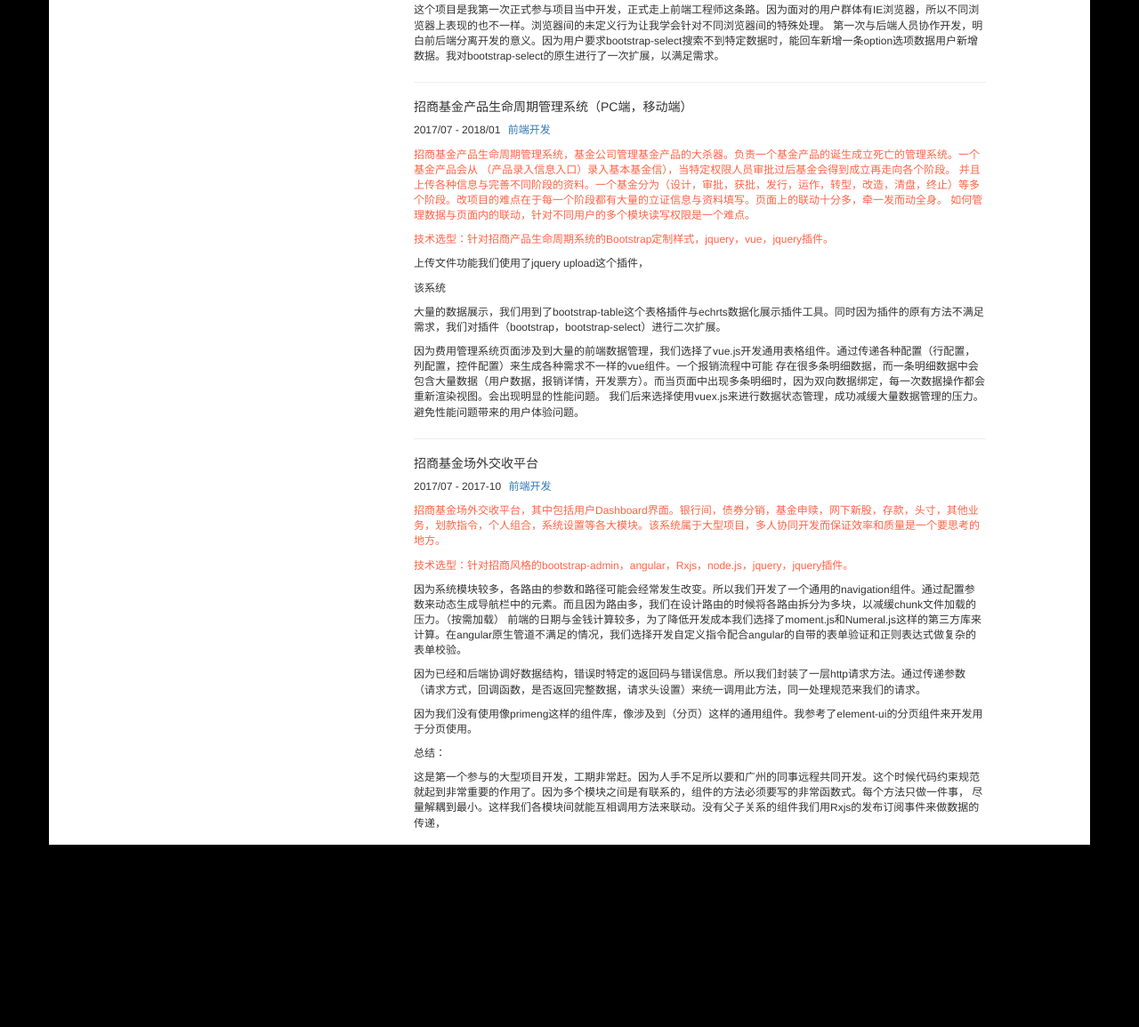
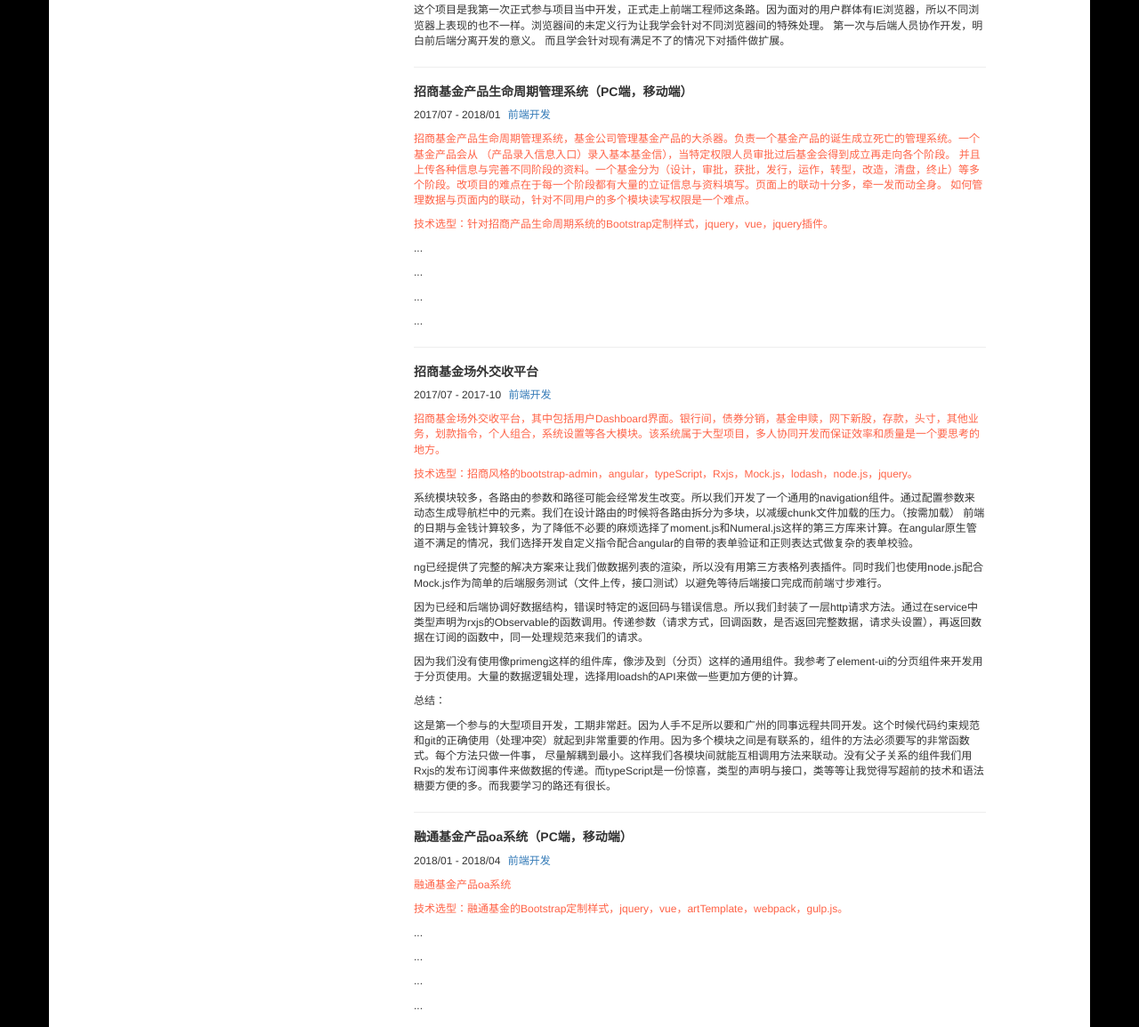
Before and after one commit to onaug6th/onaug6th.github.io, a plain HTML site: page index.html in a window 1280 px wide. Shown: the part 895-2050 px from the top of the page at 89% size. Before the commit the page ends 1845 px from the top, so only its background shows below. Drawn offline with nearby package versions, Linux system fonts and the light colour scheme.

Commit message:
修改了内容

```diff
--- a/index.html
+++ b/index.html
@@ -20,9 +20,8 @@
         padding-bottom: 15px;
     }
 
-    h2,
-    h3,
-    h4 {
+    .my-profile h2,
+    .my-profile h4 {
         font-weight: 100 !important;
     }
 
@@ -101,6 +100,10 @@
         font-size: 12px;
     }
 
+    .history h5 {
+        font-weight: 600;
+    }
+
     .history p {
         font-size: 12px;
     }
@@ -151,8 +154,8 @@
                             </span>
                         </li> -->
                     </ul>
-                    <h5>工作年限</h5>
-                    <ul class="profile-link" style="padding: 0px;">
+                    <h5 class="hide">工作年限</h5>
+                    <ul class="profile-link hide" style="padding: 0px;">
                         <li>
                             <span>
                                 一年
@@ -209,7 +212,7 @@
                     <p>能够将新知识快速转化为自己技术的学习能力</p>
                     <p>手写ESLint规范代码和JSDoc要求的注释</p>
                     <p>遇到自己不会的难题会将自己的看法和研究向他人请教他人的见解和看法，总结出更好的解决方案</p>
-                    <p>项目遇到瓶颈带头冲锋攻坚</p>
+                    <p>项目遇到瓶颈时带头冲锋攻坚</p>
                 </div>
                 <div class="skill row">
                     <h4>技能清单</h4>
@@ -247,7 +250,7 @@
                             因为涉及到大部分的金钱校验与千分位计算，涉及金额的计算必须要十分小心。所以前端选择了Numeral.js这个格式和金钱计算的库来确保金钱的运算失误降低至最少。
                         </p>
                         <p>
-                            大量的数据展示，我们用到了bootstrap-table这个表格插件与echrts数据化展示插件工具。同时因为插件的原有方法不满足需求，我们对插件（bootstrap，bootstrap-select）进行二次扩展。
+                            大量的数据展示，我们用到了bootstrap-table这个表格插件与echrts数据化展示插件工具。同时因为插件的原有方法不满足需求，对插件（bootstrap，bootstrap-select）进行二次扩展。
                         </p>
                         <p>
                             因为费用管理系统页面涉及到大量的前端数据管理，我们选择了独立引用vue.js开发通用表格组件。通过传递各种配置（行配置，列配置，控件配置）来生成各种需求不一样的vue组件。一个报销流程中可能 存在很多条明细数据，而一条明细数据中会包含大量数据（用户数据，报销详情，开发票方）。而当页面中出现多条明细时，因为双向数据绑定，每一次数据操作都会重新渲染视图。会出现明显的性能问题。
@@ -257,11 +260,11 @@
                             总结：
                         </p>
                         <p>
-                            这个项目是我第一次正式参与项目当中开发，正式走上前端工程师这条路。因为面对的用户群体有IE浏览器，所以不同浏览器上表现的也不一样。浏览器间的未定义行为让我学会针对不同浏览器间的特殊处理。
-                            第一次与后端人员协作开发，明白前后端分离开发的意义。因为用户要求bootstrap-select搜索不到特定数据时，能回车新增一条option选项数据用户新增数据。我对bootstrap-select的原生进行了一次扩展，以满足需求。
+                            这个项目是我第一次正式参与项目当中开发，正式走上前端工程师这条路。因为面对的用户群体有IE浏览器，所以不同浏览器上表现的也不一样。浏览器间的未定义行为让我学会针对不同浏览器间的特殊处理。 第一次与后端人员协作开发，明白前后端分离开发的意义。
+                            而且学会针对现有满足不了的情况下对插件做扩展。
                         </p>
                     </div>
-<hr>
+                    <hr>
                     <h5>招商基金产品生命周期管理系统（PC端，移动端）</h5>
                     <p>2017/07 - 2018/01
                         <a style="margin-left: 5px;">前端开发</a>
@@ -269,8 +272,7 @@
                     <div class="detail">
                         <p>
                             <span class="simple-intro">
-                                招商基金产品生命周期管理系统，基金公司管理基金产品的大杀器。负责一个基金产品的诞生成立死亡的管理系统。一个基金产品会从 （产品录入信息入口）录入基本基金信），当特定权限人员审批过后基金会得到成立再走向各个阶段。
-                                并且上传各种信息与完善不同阶段的资料。一个基金分为（设计，审批，获批，发行，运作，转型，改造，清盘，终止）等多个阶段。改项目的难点在于每一个阶段都有大量的立证信息与资料填写。页面上的联动十分多，牵一发而动全身。
+                                招商基金产品生命周期管理系统，基金公司管理基金产品的大杀器。负责一个基金产品的诞生成立死亡的管理系统。一个基金产品会从 （产品录入信息入口）录入基本基金信），当特定权限人员审批过后基金会得到成立再走向各个阶段。 并且上传各种信息与完善不同阶段的资料。一个基金分为（设计，审批，获批，发行，运作，转型，改造，清盘，终止）等多个阶段。改项目的难点在于每一个阶段都有大量的立证信息与资料填写。页面上的联动十分多，牵一发而动全身。
                                 如何管理数据与页面内的联动，针对不同用户的多个模块读写权限是一个难点。
                             </span>
                         </p>
@@ -280,20 +282,19 @@
                             </span>
                         </p>
                         <p>
-                            上传文件功能我们使用了jquery upload这个插件，
+                            ...
                         </p>
                         <p>
-                            该系统
+                            ...
                         </p>
                         <p>
-                            大量的数据展示，我们用到了bootstrap-table这个表格插件与echrts数据化展示插件工具。同时因为插件的原有方法不满足需求，我们对插件（bootstrap，bootstrap-select）进行二次扩展。
+                            ...
                         </p>
                         <p>
-                            因为费用管理系统页面涉及到大量的前端数据管理，我们选择了vue.js开发通用表格组件。通过传递各种配置（行配置，列配置，控件配置）来生成各种需求不一样的vue组件。一个报销流程中可能 存在很多条明细数据，而一条明细数据中会包含大量数据（用户数据，报销详情，开发票方）。而当页面中出现多条明细时，因为双向数据绑定，每一次数据操作都会重新渲染视图。会出现明显的性能问题。
-                            我们后来选择使用vuex.js来进行数据状态管理，成功减缓大量数据管理的压力。避免性能问题带来的用户体验问题。
+                            ...
                         </p>
                     </div>
-<hr>
+                    <hr>
                     <h5>招商基金场外交收平台</h5>
                     <p>2017/07 - 2017-10
                         <a style="margin-left: 5px;">前端开发</a>
@@ -306,28 +307,58 @@
                         </p>
                         <p>
                             <span class="used-skill">
-                                技术选型：针对招商风格的bootstrap-admin，angular，Rxjs，node.js，jquery，jquery插件。
+                                技术选型：招商风格的bootstrap-admin，angular，typeScript，Rxjs，Mock.js，lodash，node.js，jquery。
                             </span>
                         </p>
                         <p>
                         </p>
                         <p>
-                            因为系统模块较多，各路由的参数和路径可能会经常发生改变。所以我们开发了一个通用的navigation组件。通过配置参数来动态生成导航栏中的元素。而且因为路由多，我们在设计路由的时候将各路由拆分为多块，以减缓chunk文件加载的压力。（按需加载）
-                            前端的日期与金钱计算较多，为了降低开发成本我们选择了moment.js和Numeral.js这样的第三方库来计算。在angular原生管道不满足的情况，我们选择开发自定义指令配合angular的自带的表单验证和正则表达式做复杂的表单校验。
+                            系统模块较多，各路由的参数和路径可能会经常发生改变。所以我们开发了一个通用的navigation组件。通过配置参数来动态生成导航栏中的元素。我们在设计路由的时候将各路由拆分为多块，以减缓chunk文件加载的压力。（按需加载） 前端的日期与金钱计算较多，为了降低不必要的麻烦选择了moment.js和Numeral.js这样的第三方库来计算。在angular原生管道不满足的情况，我们选择开发自定义指令配合angular的自带的表单验证和正则表达式做复杂的表单校验。
                         </p>
                         <p>
-                            因为已经和后端协调好数据结构，错误时特定的返回码与错误信息。所以我们封装了一层http请求方法。通过传递参数（请求方式，回调函数，是否返回完整数据，请求头设置）来统一调用此方法，同一处理规范来我们的请求。
+                            ng已经提供了完整的解决方案来让我们做数据列表的渲染，所以没有用第三方表格列表插件。同时我们也使用node.js配合Mock.js作为简单的后端服务测试（文件上传，接口测试）以避免等待后端接口完成而前端寸步难行。
                         </p>
                         <p>
-                            因为我们没有使用像primeng这样的组件库，像涉及到（分页）这样的通用组件。我参考了element-ui的分页组件来开发用于分页使用。
+                            因为已经和后端协调好数据结构，错误时特定的返回码与错误信息。所以我们封装了一层http请求方法。通过在service中类型声明为rxjs的Observable的函数调用。传递参数（请求方式，回调函数，是否返回完整数据，请求头设置），再返回数据在订阅的函数中，同一处理规范来我们的请求。
+                        </p>
+                        <p>
+                            因为我们没有使用像primeng这样的组件库，像涉及到（分页）这样的通用组件。我参考了element-ui的分页组件来开发用于分页使用。大量的数据逻辑处理，选择用loadsh的API来做一些更加方便的计算。
                         </p>
                         <p>
                             总结：
                         </p>
                         <p>
-                            这是第一个参与的大型项目开发，工期非常赶。因为人手不足所以要和广州的同事远程共同开发。这个时候代码约束规范就起到非常重要的作用了。因为多个模块之间是有联系的，组件的方法必须要写的非常函数式。每个方法只做一件事，
-                            尽量解耦到最小。这样我们各模块间就能互相调用方法来联动。没有父子关系的组件我们用Rxjs的发布订阅事件来做数据的传递，
+                            这是第一个参与的大型项目开发，工期非常赶。因为人手不足所以要和广州的同事远程共同开发。这个时候代码约束规范和git的正确使用（处理冲突）就起到非常重要的作用。因为多个模块之间是有联系的，组件的方法必须要写的非常函数式。每个方法只做一件事， 尽量解耦到最小。这样我们各模块间就能互相调用方法来联动。没有父子关系的组件我们用Rxjs的发布订阅事件来做数据的传递。而typeScript是一份惊喜，类型的声明与接口，类等等让我觉得写超前的技术和语法糖要方便的多。而我要学习的路还有很长。
                         </p>
+                        <hr>
+                        <h5>融通基金产品oa系统（PC端，移动端）</h5>
+                        <p>2018/01 - 2018/04
+                            <a style="margin-left: 5px;">前端开发</a>
+                        </p>
+                        <div class="detail">
+                            <p>
+                                <span class="simple-intro">
+                                    融通基金产品oa系统
+                                </span>
+                            </p>
+                            <p>
+                                <span class="used-skill">
+                                    技术选型：融通基金的Bootstrap定制样式，jquery，vue，artTemplate，webpack，gulp.js。
+                                </span>
+                            </p>
+                            <p>
+                                ...
+                            </p>
+                            <p>
+                                ...
+                            </p>
+                            <p>
+                                ...
+                            </p>
+                            <p>
+                                ...
+                            </p>
+                        </div>
                     </div>
                 </div>
             </div>
```
